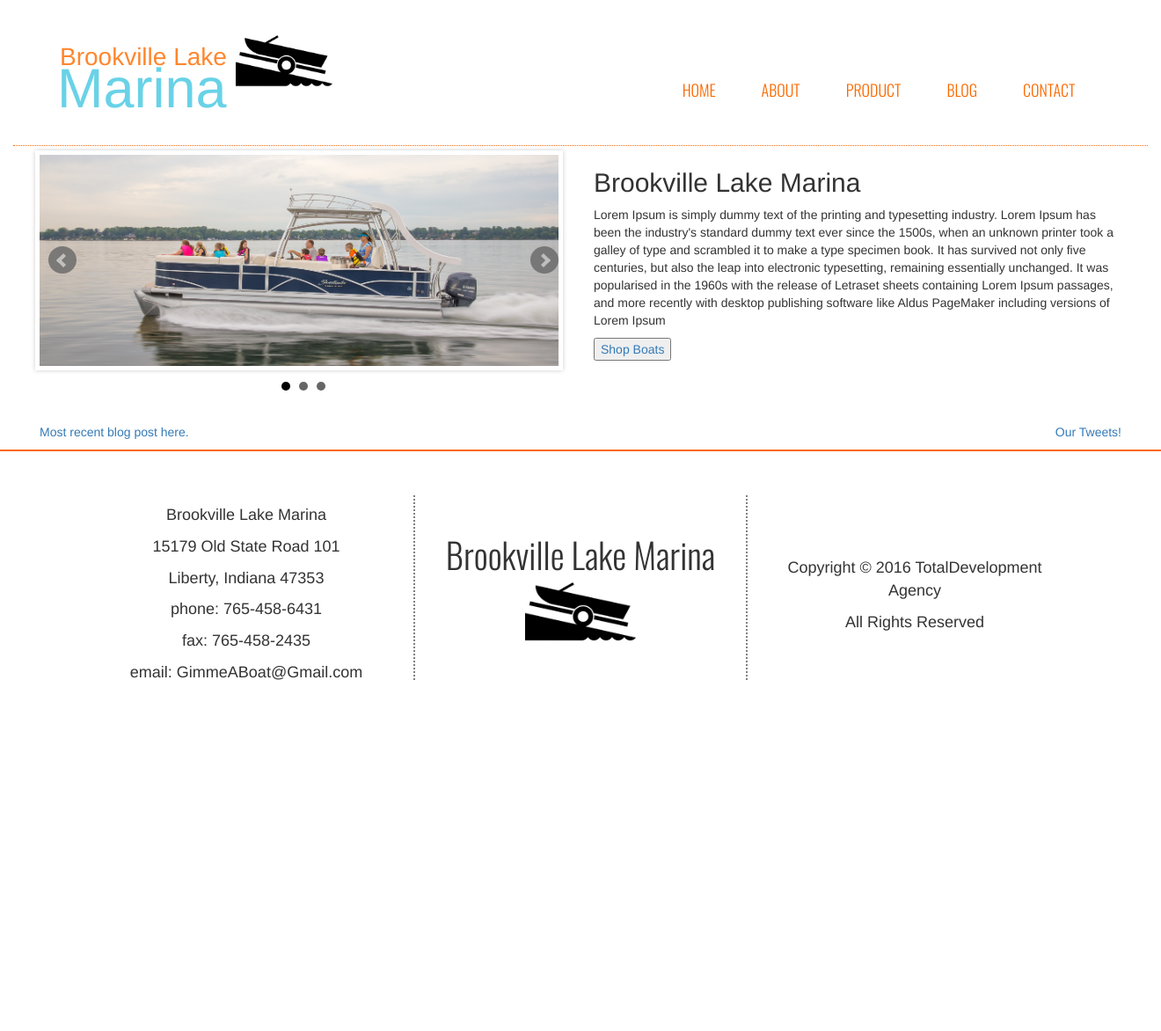
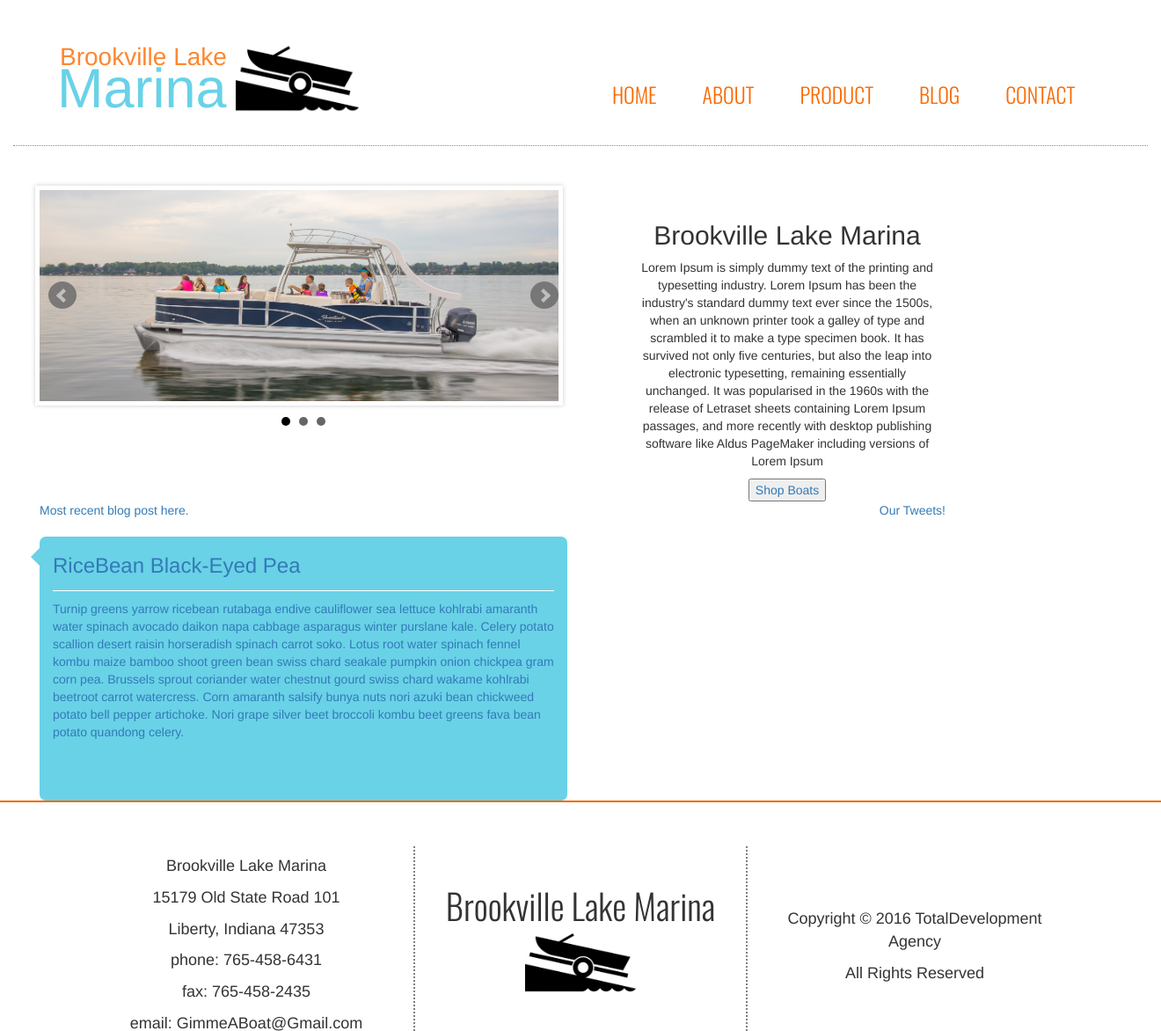
Before and after one commit to jknueven/MarinaSite, a PHP site: page /index.html in a window 1320 px wide; the page is wider, and only the part inside the window is pictured. Shown: the top 1172 px of that part at 88% size. Before the commit the page ends 773 px from the top of that part, so only its background shows below. Run offline with PHP 8.4, Linux system fonts and the light colour scheme; some libraries are stand-ins or nearby versions.

Commit message:
changed index css a little

```diff
--- a/css/main.css
+++ b/css/main.css
@@ -10,7 +10,7 @@
     float: right; }
     .Header ul li {
       display: inline-block;
-      font-size: 18px;
+      font-size: 24px;
       margin-left: 48px;
       margin-bottom: 0px;
       font-family: "Oswald", sans-serif;
@@ -23,9 +23,9 @@
   margin-left: 40px;
   display: inline-block; }
   .logo img {
-    height: 110px;
+    height: 140px;
     margin-left: 198px;
-    margin-top: -175px; }
+    margin-top: -135px; }
   .logo .font {
     margin-left: -2px; }
     .logo .font h2 {
@@ -41,8 +41,17 @@
 .content {
   width: 100%; }
 
+.slider {
+  margin-top: 40px; }
+
+.infoBox {
+  margin-top: 80px;
+  margin-left: 50px;
+  text-align: center; }
+
 .twitter-timeline {
-  float: right; }
+  float: right;
+  margin-right: 200px; }
 
 footer {
   text-align: center;
@@ -72,3 +81,32 @@ footer {
     margin-top: 110px; }
     footer .right p {
       font-size: 18px; }
+
+.blogWire {
+  display: inline-block; }
+  .blogWire .content {
+    background-color: #69D2E7;
+    height: 300px;
+    border-radius: 7px 7px 7px 7px;
+    margin-top: 10px; }
+  .blogWire .notch {
+    position: absolute;
+    top: 13px;
+    left: -10px;
+    margin: 0;
+    border-top: 10px solid transparent;
+    border-bottom: 10px solid transparent;
+    border-right: 10px solid #69D2E7;
+    padding: 0;
+    width: 0;
+    height: 0; }
+  .blogWire .header {
+    margin-top: -10px; }
+    .blogWire .header h3 {
+      border-bottom: 1px solid white;
+      padding-bottom: 15px; }
+  .blogWire .top {
+    padding-top: 10px; }
+    .blogWire .top .bottom {
+      margin-top: 15px;
+      margin-left: 5px; }
--- a/index.html
+++ b/index.html
@@ -35,7 +35,7 @@
 					</ul>
 				</div>
 			</div>
-			<div class="col-lg-6">
+			<div class="col-lg-4">
 				<div class="infoBox">
 					<h2>Brookville Lake Marina</h2>
 					<p>Lorem Ipsum is simply dummy text of the printing and typesetting industry. Lorem Ipsum has been the industry's standard dummy text ever since the 1500s, when an unknown printer took a galley of type and scrambled it to make a type specimen book. It has survived not only five centuries, but also the leap into electronic typesetting, remaining essentially unchanged. It was popularised in the 1960s with the release of Letraset sheets containing Lorem Ipsum passages, and more recently with desktop publishing software like Aldus PageMaker including versions of Lorem Ipsum</p>
@@ -45,9 +45,24 @@
 		</div>
 
 	<div class="col-lg-12 middle content">
-		<div class="col-lg-6">
+		<div class="col-lg-6 blogWire">
 			<p>Most recent blog post here.</p>
+
+			<div class="col-lg-9 col-md-9 col-sm-12 content">
+
+					<b class="notch"></b>
+				<div class="row top">
+					<div class="col-lg-12 col-md-12 header"><h3>RiceBean Black-Eyed Pea</h3></div>
+				</div>
+
+				<div class="row bottom">
+					<div class="col-lg-12 col-md-12 blog">
+						<p>Turnip greens yarrow ricebean rutabaga endive cauliflower sea lettuce kohlrabi amaranth water spinach avocado daikon napa cabbage asparagus winter purslane kale. Celery potato scallion desert raisin horseradish spinach carrot soko. Lotus root water spinach fennel kombu maize bamboo shoot green bean swiss chard seakale pumpkin onion chickpea gram corn pea. Brussels sprout coriander water chestnut gourd swiss chard wakame kohlrabi beetroot carrot watercress. Corn amaranth salsify bunya nuts nori azuki bean chickweed potato bell pepper artichoke. Nori grape silver beet broccoli kombu beet greens fava bean potato quandong celery. </p>
+					</div>
+				</div>
+			</div>
 		</div>
+
 
 		<div class="col-lg-6">
 			<a class="twitter-timeline" data-width="400" data-height="400" href="https://twitter.com/gimmeaboat_lake">Our Tweets!</a> <script async src="//platform.twitter.com/widgets.js" charset="utf-8"></script>
--- a/sass/main.scss
+++ b/sass/main.scss
@@ -16,7 +16,7 @@ $tertiaryColor:#E0E4CC;
 
 		li{
 			display: inline-block;
-			font-size: 18px;
+			font-size: 24px;
 			margin-left: 48px;
 			margin-bottom: 0px;
 			font-family: "Oswald", sans-serif;
@@ -34,9 +34,9 @@ $tertiaryColor:#E0E4CC;
 	margin-left:40px;
 	display:inline-block;
 	img {
-		height:110px;
+		height:140px;
 		margin-left: 198px;
-		margin-top: -175px;
+		margin-top: -135px;
 	}
 	.font {
 		//margin-top: -24px;
@@ -62,8 +62,19 @@ $tertiaryColor:#E0E4CC;
 	width:100%;
 }
 
+.slider {
+	margin-top:40px;
+}
+
+.infoBox {
+	margin-top:80px;
+	margin-left:50px;
+	text-align:center;
+}
+
 .twitter-timeline {
 	float:right;
+	margin-right: 200px;
 
 }
 
@@ -106,3 +117,43 @@ footer {
 		}
 	}
 }
+.blogWire{
+	display:inline-block;
+.content {
+	background-color:$primaryColor;
+	height:300px;
+	border-radius: 7px 7px 7px 7px;
+	margin-top: 10px;
+}
+
+.notch {
+	position: absolute;
+    top: 13px;
+    left: -10px;
+    margin: 0;
+  	border-top: 10px solid transparent;
+ 	border-bottom: 10px solid transparent;
+  	border-right:10px solid $primaryColor;
+    padding: 0;
+    width: 0;
+    height: 0;
+}
+
+.header {
+	margin-top:-10px;
+
+	h3 {
+	border-bottom:1px solid white;
+  	padding-bottom:15px;}
+}
+
+.top {
+	padding-top:10px;
+
+	.bottom {
+	margin-top:15px;
+	margin-left:5px;
+	}
+
+}
+}
```
